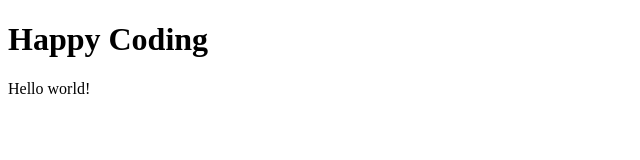
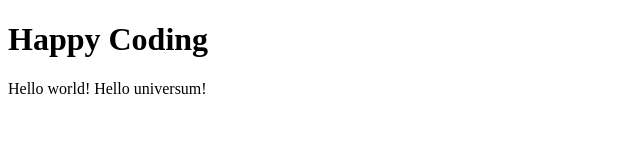
Before and after one commit to mskavira/HelloWebsite, a plain HTML site: page index.html in a window 1280 px wide. Shown: the whole page, without its empty margins (0-640 px from the left). Drawn offline with Linux system fonts and the light colour scheme.

Commit message:
Update index.html

```diff
--- a/index.html
+++ b/index.html
@@ -5,6 +5,6 @@
   </head>
   <body>
     <h1>Happy Coding</h1>
-    <p>Hello world!</p>
+    <p>Hello world! Hello universum!</p>
   </body>
 </html>
```
